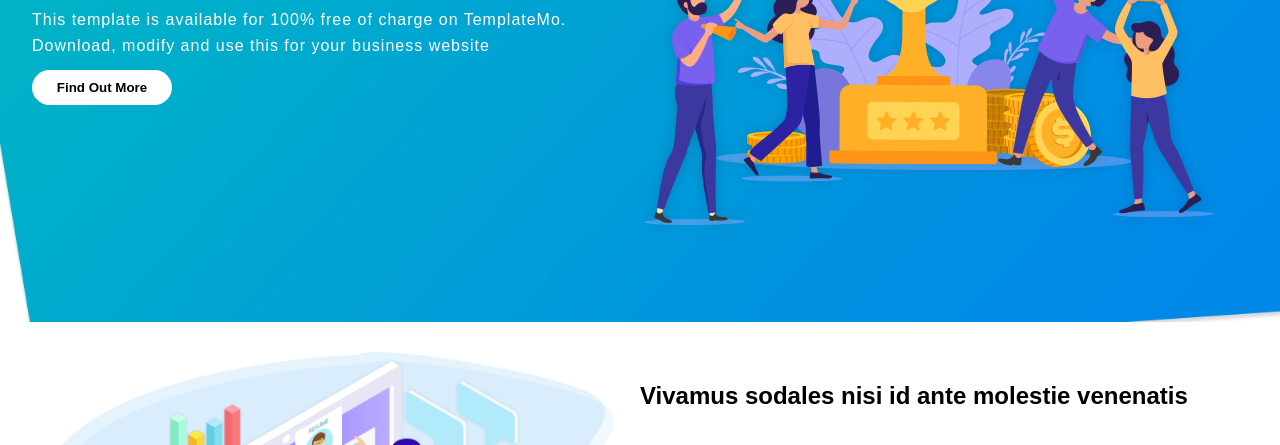
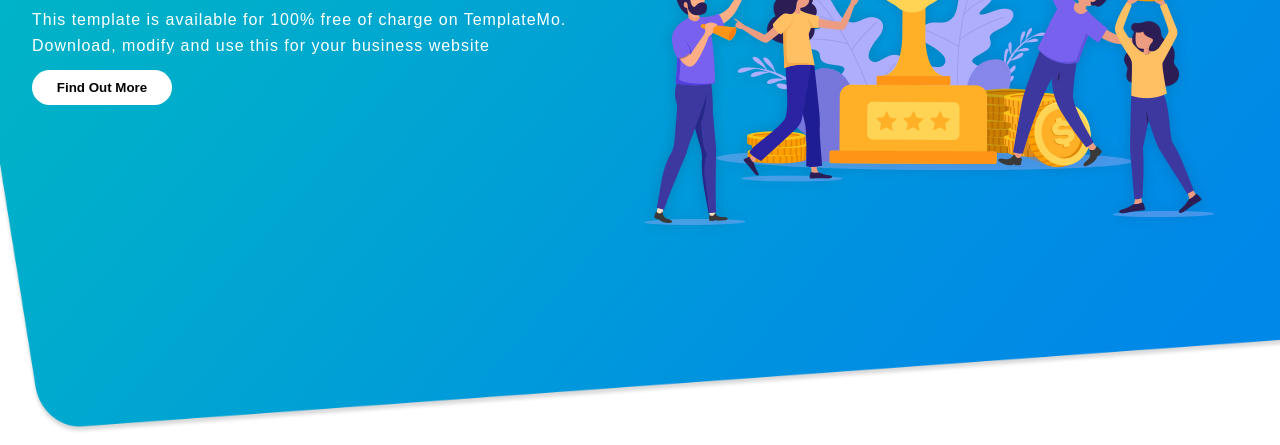
Before and after one commit to MahmoudAbuyousef/ArtFactory_Template, a plain HTML site: page index.html in a window 1280 px wide. Shown: the part 338-783 px from the top of the page. Drawn offline with Linux system fonts and the light colour scheme.

Commit message:
update value background-size

```diff
--- a/css/main.css
+++ b/css/main.css
@@ -243,8 +243,8 @@ header nav .menu .drop .submenu li:hover a {
 .main-header {
   background-image: url("../images/banner-bg.webp");
   background-repeat: no-repeat;
-  background-size: cover;
-  height: 76vh;
+  background-size: 100% 90%;
+  height: 100vh;
 }
 
 .main-header .flex {
```
